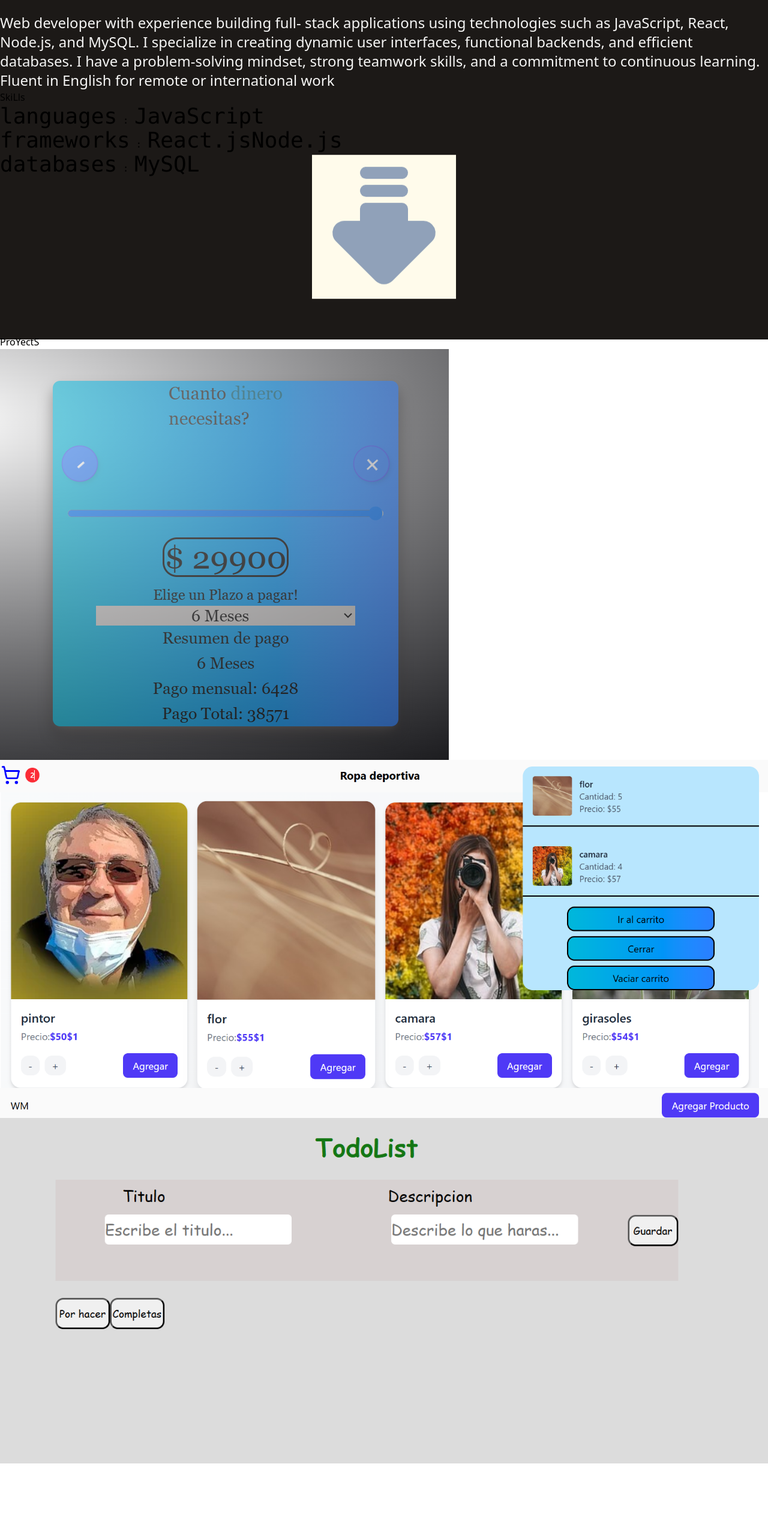
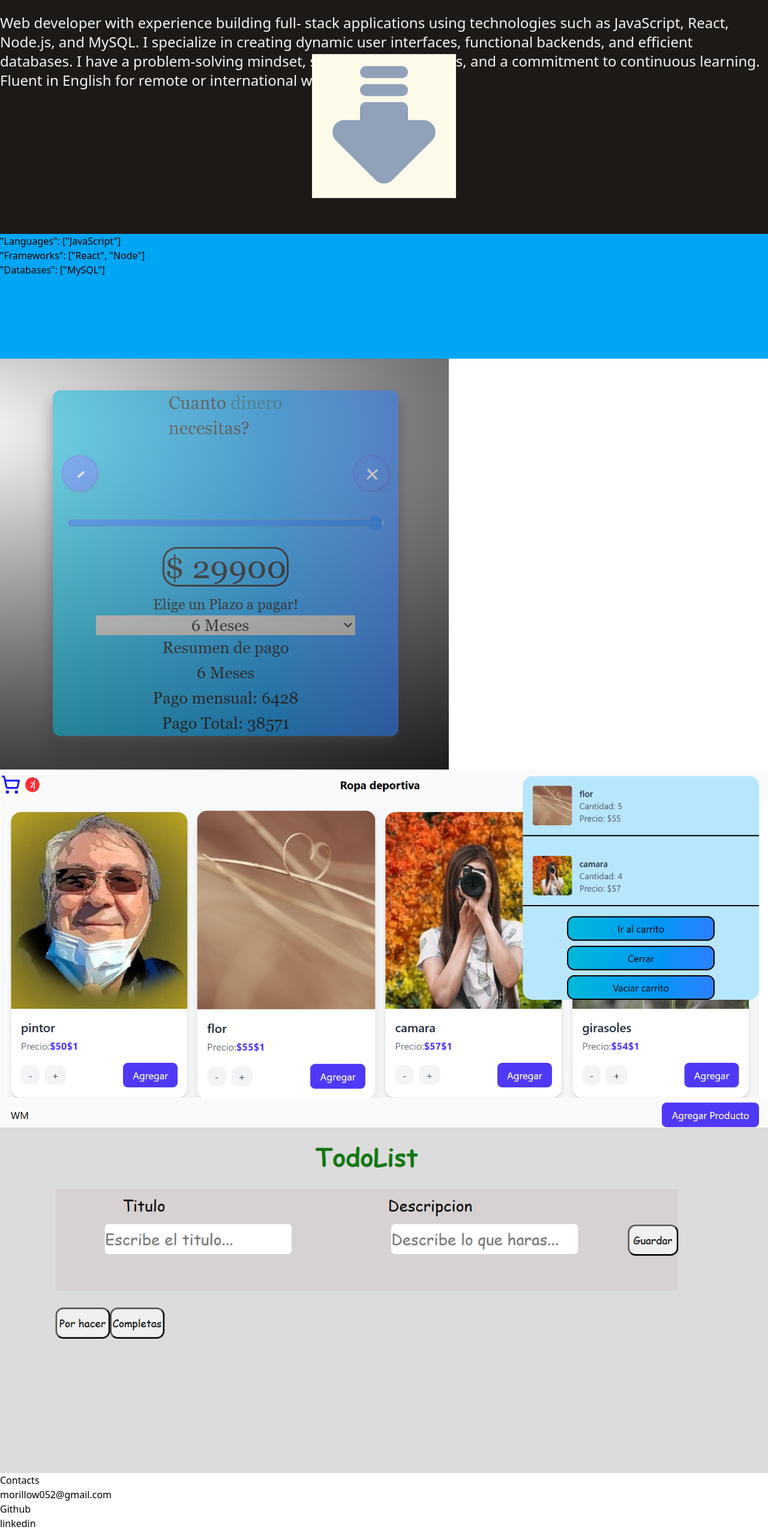
Before and after one commit to William021703/portafolio, a React (Vite) app: page / in a window 1280 px wide. Shown: the part 234-2790 px from the top of the page at 60% size. Before the commit the page ends 2674 px from the top, so only its background shows below. Built offline with nearby package versions, Linux system fonts and the light colour scheme.

Commit message:
estructuras lista

```diff
--- a/src/App.jsx
+++ b/src/App.jsx
@@ -5,11 +5,6 @@ import "./index.css";
 
 function App() {
   const [name, setName] = useState("");
-  const [skills, setSkills] = useState({
-    languages: ["JavaScript"],
-    frameworks: ["React.js", "Node.js"],
-    databases: ["MySQL"],
-  });
 
   useEffect(() => {
     const nombre = `I'm WiLliam MoRiLlO`;
@@ -43,30 +38,74 @@ function App() {
             English for remote or international work
           </h2>
         </div>
-        <div className="w-full h-screen">
-          <h1>SkiLls</h1>
-          <pre>
-            <code>
-              {Object.entries(skills).map(([key, value], index) => (
-                <div key={index}>
-                  <span className="text-4xl">{key}</span> :{" "}
-                  <span className="text-4xl caret-amber-400">{value}</span>
-                </div>
-              ))}{" "}
-            </code>
-          </pre>
-        </div>
+
         <div>
           <span>
             <TbArrowBigDownLinesFilled className="bg-amber-50 w-60 h-60 animate-bounce text-slate-400" />
           </span>
         </div>
         <div>
-          <h1>ProYectS</h1>
+          <div className="min-h-52 bg-sky-500 min-w-72">
+            <h1>
+              <span>"Languages"</span>: <span>["JavaScript"]</span>
+              <br />
+            </h1>
+            <h1>
+              <span>"Frameworks"</span>: <span>["React", "Node"]</span>
+              <br />
+            </h1>
+            <h1>
+              <span>"Databases"</span>: <span>["MySQL"]</span>
+              <br />
+            </h1>
+          </div>
+
           <div>
-            <img src="/prestamos.png" alt="prestamos" />
-            <img src="/tienda.png" alt="tienda" />
-            <img src="/todolist.png" alt="todolist" />
+            <div>
+              <img src="/prestamos.png" alt="prestamos" />
+              <img src="/tienda.png" alt="tienda" />
+              <img src="/todolist.png" alt="todolist" />
+            </div>
+          </div>
+          <div>
+            <div>
+              <h1>Contacts</h1>
+            </div>
+            <div>
+              <h1>morillow052@gmail.com</h1>
+            </div>
+            <div>
+              <div>
+                <h1>
+                  <a
+                    href="https://www.github.com/william021703/"
+                    target="_blank"
+                  >
+                    <span>Github</span>
+                  </a>
+                </h1>
+              </div>
+              <div>
+                <h1>
+                  <a
+                    href="https://www.linkedin.com/in/william-morillo-4a483a270"
+                    target="_blank"
+                  >
+                    <span>linkedin</span>
+                  </a>
+                </h1>
+              </div>
+              <div>
+                <h1>
+                  <a
+                    href="/PORTAFOLIO/miPortafolio/public/William_cv_updated.pdf"
+                    download
+                  >
+                    <span> download CV</span>
+                  </a>
+                </h1>
+              </div>
+            </div>
           </div>
         </div>
       </div>
```
